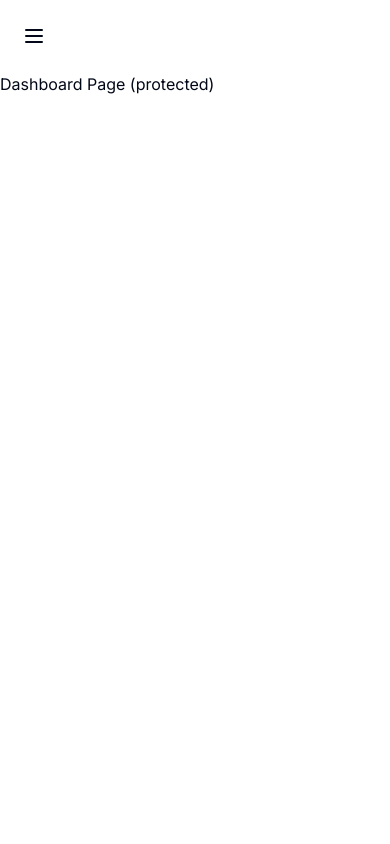
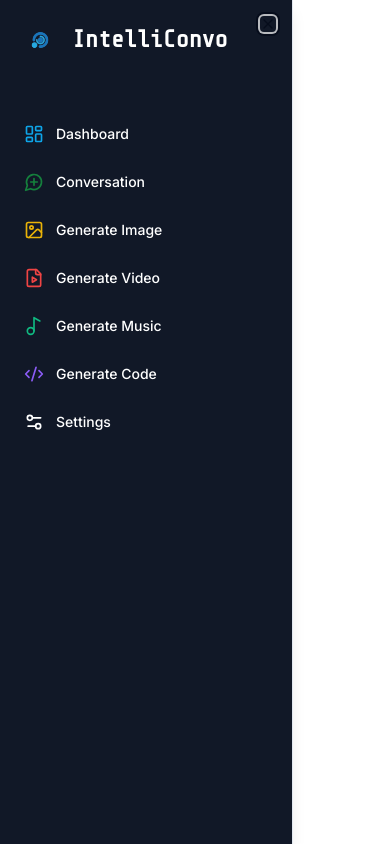
Before and after one commit to vectorNull/intelliconvo, a Next.js app: page /dashboard in a window 390 px wide. Both pictures are taken after a click on the button 33 px from the left and 36 px from the top of the page. Built offline with nearby package versions, Linux system fonts and the light colour scheme.

Commit message:
Hydration error fix; mobile side bar

```diff
--- /dev/null
+++ b/components/mobile-sidebar.tsx
@@ -0,0 +1,35 @@
+'use client'
+
+import { Menu } from 'lucide-react'
+
+import { Button } from '@/components/ui/button'
+import { Sheet, SheetContent, SheetTrigger } from '@/components/ui/sheet'
+import Sidebar from '@/components/sidebar'
+import { useEffect, useState } from 'react'
+
+const MobileSidebar = () => {
+  const [isMounted, setIsMounted] = useState(false);
+
+  useEffect(() => {
+    setIsMounted(true);
+  }, [])
+
+  if (!isMounted) {
+    return null;
+  };
+
+  return (
+    <Sheet>
+      <SheetTrigger asChild>
+        <Button variant='ghost' size='icon' className='md:hidden'>
+          <Menu />
+        </Button>
+      </SheetTrigger>
+      <SheetContent side='left' className='p-0'>
+        <Sidebar />
+      </SheetContent>
+    </Sheet>
+  )
+}
+
+export default MobileSidebar
--- a/components/navbar.tsx
+++ b/components/navbar.tsx
@@ -1,14 +1,11 @@
-import { Menu } from 'lucide-react'
-import React from 'react'
-import { Button } from '@/components/ui/button'
 import { UserButton } from '@clerk/nextjs'
+
+import MobileSidebar from '@/components/mobile-sidebar'
 
 const Navbar = () => {
   return (
     <div className='flex items-center p-4'>
-      <Button variant='ghost' size='icon' className='md:hidden'>
-        <Menu />
-      </Button>
+      <MobileSidebar />
       <div className='flex w-full justify-end'>
         <UserButton afterSignOutUrl='/'/>
       </div>
--- /dev/null
+++ b/components/ui/sheet.tsx
@@ -0,0 +1,140 @@
+"use client"
+
+import * as React from "react"
+import * as SheetPrimitive from "@radix-ui/react-dialog"
+import { cva, type VariantProps } from "class-variance-authority"
+import { X } from "lucide-react"
+
+import { cn } from "@/lib/utils"
+
+const Sheet = SheetPrimitive.Root
+
+const SheetTrigger = SheetPrimitive.Trigger
+
+const SheetClose = SheetPrimitive.Close
+
+const SheetPortal = SheetPrimitive.Portal
+
+const SheetOverlay = React.forwardRef<
+  React.ElementRef<typeof SheetPrimitive.Overlay>,
+  React.ComponentPropsWithoutRef<typeof SheetPrimitive.Overlay>
+>(({ className, ...props }, ref) => (
+  <SheetPrimitive.Overlay
+    className={cn(
+      "fixed inset-0 z-50 bg-background/80 backdrop-blur-sm data-[state=open]:animate-in data-[state=closed]:animate-out data-[state=closed]:fade-out-0 data-[state=open]:fade-in-0",
+      className
+    )}
+    {...props}
+    ref={ref}
+  />
+))
+SheetOverlay.displayName = SheetPrimitive.Overlay.displayName
+
+const sheetVariants = cva(
+  "fixed z-50 gap-4 bg-background p-6 shadow-lg transition ease-in-out data-[state=open]:animate-in data-[state=closed]:animate-out data-[state=closed]:duration-300 data-[state=open]:duration-500",
+  {
+    variants: {
+      side: {
+        top: "inset-x-0 top-0 border-b data-[state=closed]:slide-out-to-top data-[state=open]:slide-in-from-top",
+        bottom:
+          "inset-x-0 bottom-0 border-t data-[state=closed]:slide-out-to-bottom data-[state=open]:slide-in-from-bottom",
+        left: "inset-y-0 left-0 h-full w-3/4 border-r data-[state=closed]:slide-out-to-left data-[state=open]:slide-in-from-left sm:max-w-sm",
+        right:
+          "inset-y-0 right-0 h-full w-3/4  border-l data-[state=closed]:slide-out-to-right data-[state=open]:slide-in-from-right sm:max-w-sm",
+      },
+    },
+    defaultVariants: {
+      side: "right",
+    },
+  }
+)
+
+interface SheetContentProps
+  extends React.ComponentPropsWithoutRef<typeof SheetPrimitive.Content>,
+    VariantProps<typeof sheetVariants> {}
+
+const SheetContent = React.forwardRef<
+  React.ElementRef<typeof SheetPrimitive.Content>,
+  SheetContentProps
+>(({ side = "right", className, children, ...props }, ref) => (
+  <SheetPortal>
+    <SheetOverlay />
+    <SheetPrimitive.Content
+      ref={ref}
+      className={cn(sheetVariants({ side }), className)}
+      {...props}
+    >
+      {children}
+      <SheetPrimitive.Close className="absolute right-4 top-4 rounded-sm opacity-70 ring-offset-background transition-opacity hover:opacity-100 focus:outline-none focus:ring-2 focus:ring-ring focus:ring-offset-2 disabled:pointer-events-none data-[state=open]:bg-secondary">
+        <X className="h-4 w-4" />
+        <span className="sr-only">Close</span>
+      </SheetPrimitive.Close>
+    </SheetPrimitive.Content>
+  </SheetPortal>
+))
+SheetContent.displayName = SheetPrimitive.Content.displayName
+
+const SheetHeader = ({
+  className,
+  ...props
+}: React.HTMLAttributes<HTMLDivElement>) => (
+  <div
+    className={cn(
+      "flex flex-col space-y-2 text-center sm:text-left",
+      className
+    )}
+    {...props}
+  />
+)
+SheetHeader.displayName = "SheetHeader"
+
+const SheetFooter = ({
+  className,
+  ...props
+}: React.HTMLAttributes<HTMLDivElement>) => (
+  <div
+    className={cn(
+      "flex flex-col-reverse sm:flex-row sm:justify-end sm:space-x-2",
+      className
+    )}
+    {...props}
+  />
+)
+SheetFooter.displayName = "SheetFooter"
+
+const SheetTitle = React.forwardRef<
+  React.ElementRef<typeof SheetPrimitive.Title>,
+  React.ComponentPropsWithoutRef<typeof SheetPrimitive.Title>
+>(({ className, ...props }, ref) => (
+  <SheetPrimitive.Title
+    ref={ref}
+    className={cn("text-lg font-semibold text-foreground", className)}
+    {...props}
+  />
+))
+SheetTitle.displayName = SheetPrimitive.Title.displayName
+
+const SheetDescription = React.forwardRef<
+  React.ElementRef<typeof SheetPrimitive.Description>,
+  React.ComponentPropsWithoutRef<typeof SheetPrimitive.Description>
+>(({ className, ...props }, ref) => (
+  <SheetPrimitive.Description
+    ref={ref}
+    className={cn("text-sm text-muted-foreground", className)}
+    {...props}
+  />
+))
+SheetDescription.displayName = SheetPrimitive.Description.displayName
+
+export {
+  Sheet,
+  SheetPortal,
+  SheetOverlay,
+  SheetTrigger,
+  SheetClose,
+  SheetContent,
+  SheetHeader,
+  SheetFooter,
+  SheetTitle,
+  SheetDescription,
+}
--- a/package.json
+++ b/package.json
@@ -10,6 +10,7 @@
   },
   "dependencies": {
     "@clerk/nextjs": "^4.28.1",
+    "@radix-ui/react-dialog": "^1.0.5",
     "@radix-ui/react-slot": "^1.0.2",
     "class-variance-authority": "^0.7.0",
     "clsx": "^2.0.0",
```
Also changed, not shown: 1 other file (tests, documents, lock files or other folders).
